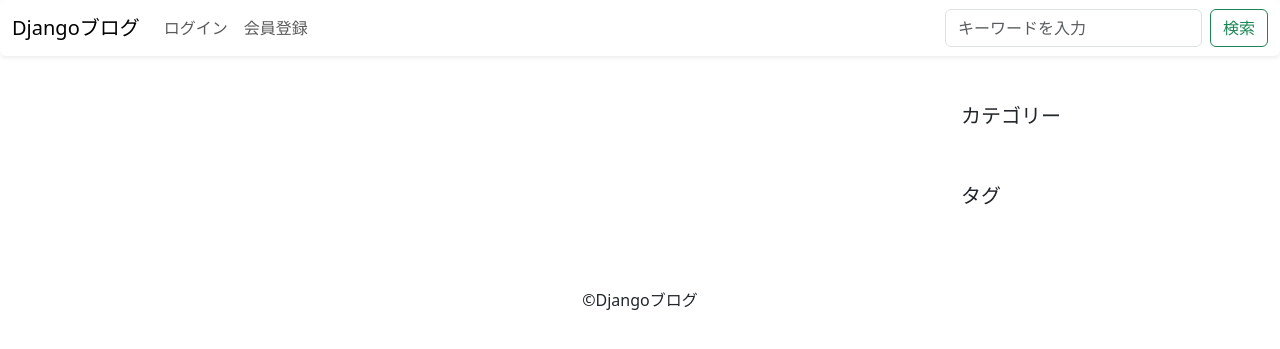
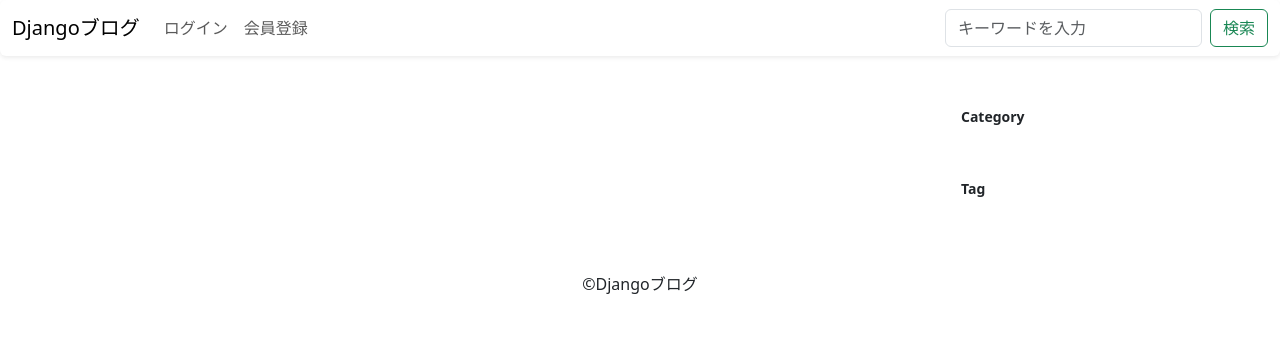
Before and after one commit to hidejah/django-blog-app, a Django app: page / in a window 1280 px wide. Shown: the top 349 px of the page. Run offline with Django 4.2, Linux system fonts and the light colour scheme; data that the repository does not hold is empty; some libraries are stand-ins or nearby versions.

Commit message:
update sidebar.html

```diff
--- a/blog/templates/blog/snippets/sidebar.html
+++ b/blog/templates/blog/snippets/sidebar.html
@@ -1,5 +1,5 @@
 <div class="p-4 category">
-    <h5>カテゴリー</h5>
+    <small><b>Category</b></small>
     <ul class="list-group list-group-flush">
         {% for category in categories %}
             {% if category.count > 0 %}
@@ -13,7 +13,8 @@
     </ul>
 </div>
 <div class="p-4">
-    <h5>タグ</h5>
+    <small><b>Tag</b></small>
+    <br>
     {% for tag in tags %}
         <a class="btn btn-light bg-light text-bg-light m-1" href="{% url 'tag-post-list' tag.slug %}">
             <small>{{ tag.name }}</small>
```
